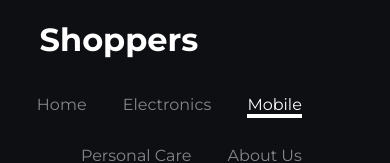
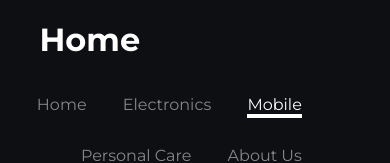
Before and after one commit to beeunasd/cs290website, a plain HTML site: page page/mobiles.html in a window 390 px wide. Shown: the top 163 px of the page. Drawn offline with Linux system fonts and the light colour scheme.

Commit message:
Update mobiles.html

```diff
--- a/page/mobiles.html
+++ b/page/mobiles.html
@@ -13,7 +13,7 @@
     <header class="main-header">
         <div>
             <a href="../index.html" class="main-header__brand">
-                Shoppers
+                Home
             </a>
         </div>
         <nav class="main-nav">
```
